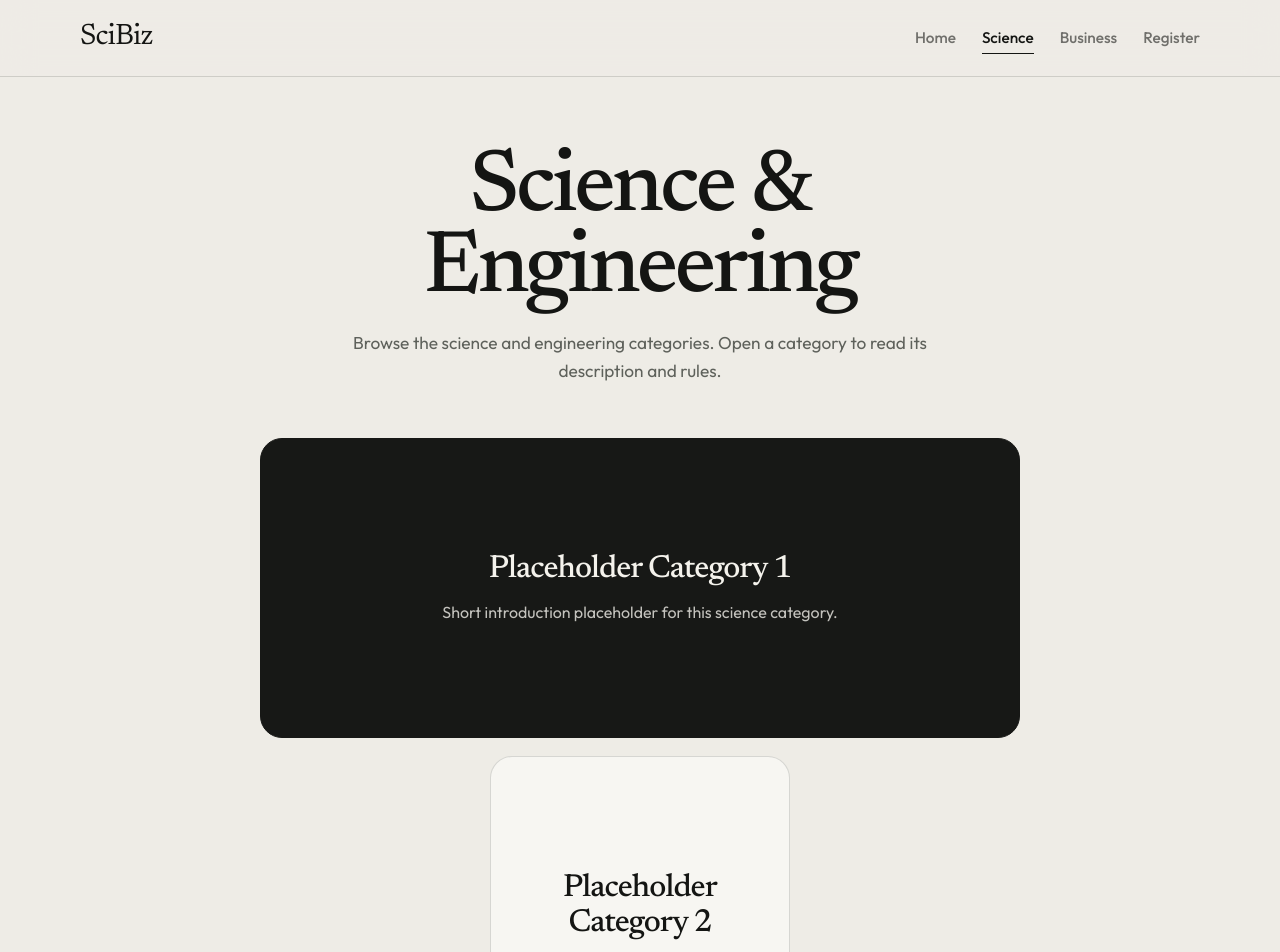
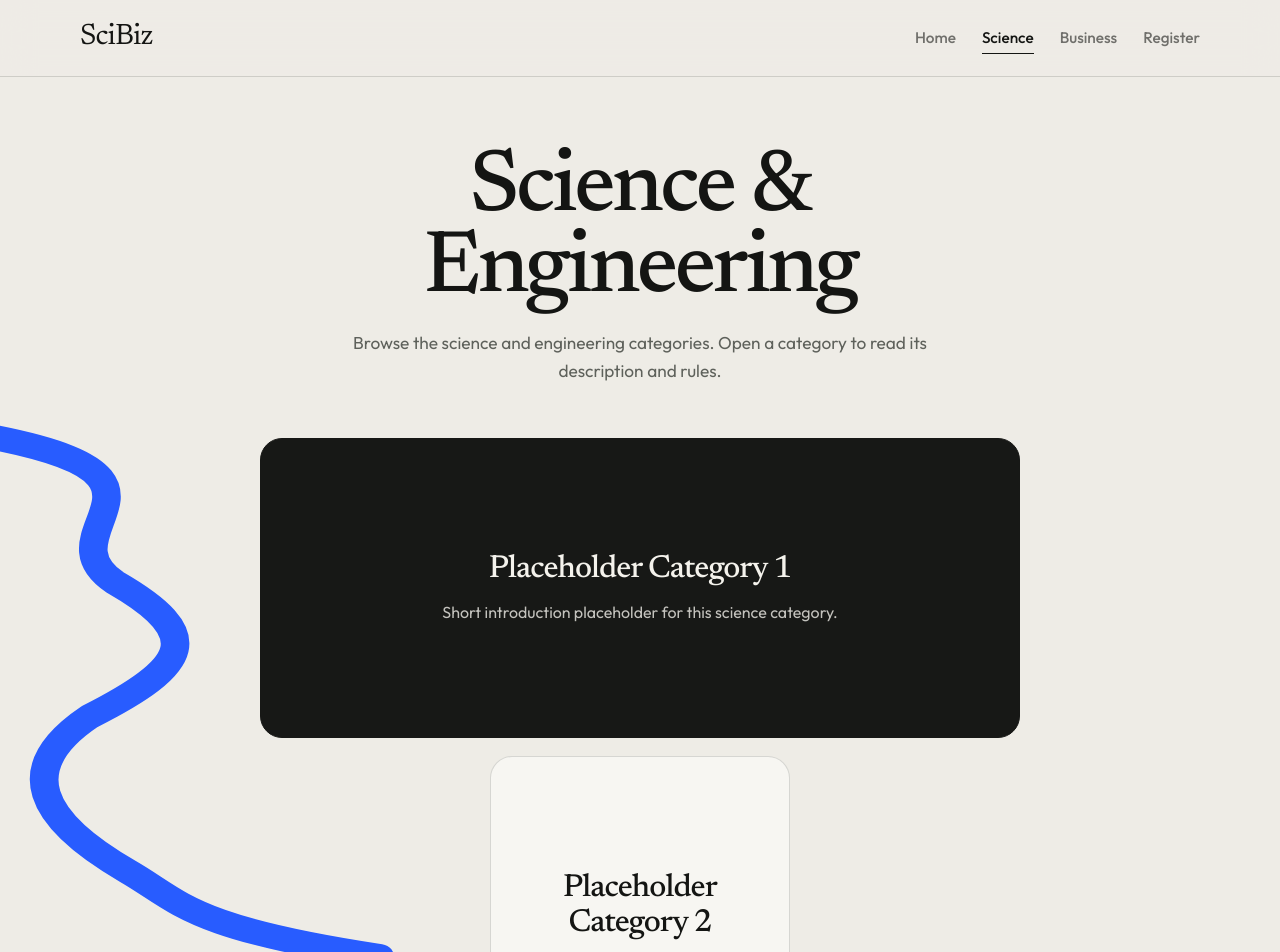
Before and after one commit to KashanKK/SciBiz, a React (Vite) app: page /science in a window 1280 px wide. Shown: the top 952 px of the page. Built offline with nearby package versions, Linux system fonts and the light colour scheme.

Commit message:
line animation

```diff
--- a/src/components/CategoryGrid.jsx
+++ b/src/components/CategoryGrid.jsx
@@ -2,6 +2,7 @@ import { useEffect, useLayoutEffect, useRef, useState } from "react";
 import { AnimatePresence, LayoutGroup, motion, useReducedMotion } from "framer-motion";
 import CategoryCard from "./CategoryCard.jsx";
 import ExpandedCategory from "./ExpandedCategory.jsx";
+import CategoryGridLine from "./CategoryGridLine.jsx";
 
 const EASE = [0.22, 1, 0.36, 1];
 
@@ -133,6 +134,7 @@ export default function CategoryGrid({ categories }) {
   return (
     <LayoutGroup>
       <div className="category-list" ref={listRef}>
+      <CategoryGridLine containerRef={listRef} />
       {categories.map((category, index) => {
           const isSelected = selectedId === category.id;
           const isWide = !isSelected && wideId === category.id;
--- /dev/null
+++ b/src/components/CategoryGridLine.jsx
@@ -0,0 +1,87 @@
+import { useEffect, useState } from "react";
+import { motion, useReducedMotion, useScroll } from "framer-motion";
+
+export default function CategoryGridLine({ containerRef }) {
+  const reduce = useReducedMotion();
+  const [dimensions, setDimensions] = useState({ width: 0, height: 0 });
+
+  const { scrollYProgress } = useScroll({
+    target: containerRef,
+    offset: ["start 85%", "end 15%"],
+  });
+
+  useEffect(() => {
+    const container = containerRef.current;
+    if (!container) return undefined;
+
+    const measure = () => {
+      setDimensions({
+        width: container.clientWidth,
+        height: container.clientHeight,
+      });
+    };
+
+    measure();
+
+    const observer = new ResizeObserver(measure);
+    observer.observe(container);
+
+    return () => observer.disconnect();
+  }, [containerRef]);
+
+  const { width, height } = dimensions;
+
+  if (!width || !height) return null;
+
+  const path = `
+    M -3 0
+    C ${width * 0.16} ${height * 0.04},
+      ${width * 0.03} ${height * 0.09},
+      ${width * 0.09} ${height * 0.14}
+
+    C ${width * 0.16} ${height * 0.19},
+      ${width * 0.15} ${height * 0.22},
+      ${width * 0.07} ${height * 0.27}
+
+    C ${width * 0.01} ${height * 0.32},
+      ${width * 0.03} ${height * 0.37},
+      ${width * 0.10} ${height * 0.42}
+
+    C ${width * 0.17} ${height * 0.47},
+      ${width * 0.14} ${height * 0.51},
+      ${width * 0.92} ${height * 0.57}
+
+    C ${width * 0.99} ${height * 0.62},
+      ${width * 0.97} ${height * 0.67},
+      ${width * 0.90} ${height * 0.72}
+
+    C ${width * 0.83} ${height * 0.77},
+      ${width * 0.85} ${height * 0.82},
+      ${width * 0.93} ${height * 0.87}
+
+    C ${width * 0.99} ${height * 0.92},
+      ${width * 0.94} ${height * 0.96},
+      ${width * 0.88} ${height}
+  `;
+
+  return (
+    <svg
+      className="category-grid-line"
+      viewBox={`0 0 ${width} ${height}`}
+      preserveAspectRatio="none"
+      aria-hidden="true"
+    >
+      <motion.path
+        d={path}
+        fill="none"
+        stroke="#285CFF"
+        strokeWidth="25"
+        strokeLinecap="round"
+        strokeLinejoin="round"
+        style={{
+          pathLength: reduce ? 1 : scrollYProgress,
+        }}
+      />
+    </svg>
+  );
+}
--- a/src/styles/EventPage.css
+++ b/src/styles/EventPage.css
@@ -207,3 +207,19 @@
     min-height: 220px;
   }
 }
+.category-list {
+  position: relative;
+  isolation: isolate;
+}
+
+.category-grid-line {
+  position: absolute;
+  top: 0;
+  left: 50%;
+  width: 100vw;
+  height: 100%;
+  transform: translateX(-50%);
+  z-index: 0;
+  pointer-events: none;
+  overflow: visible;
+}
```
